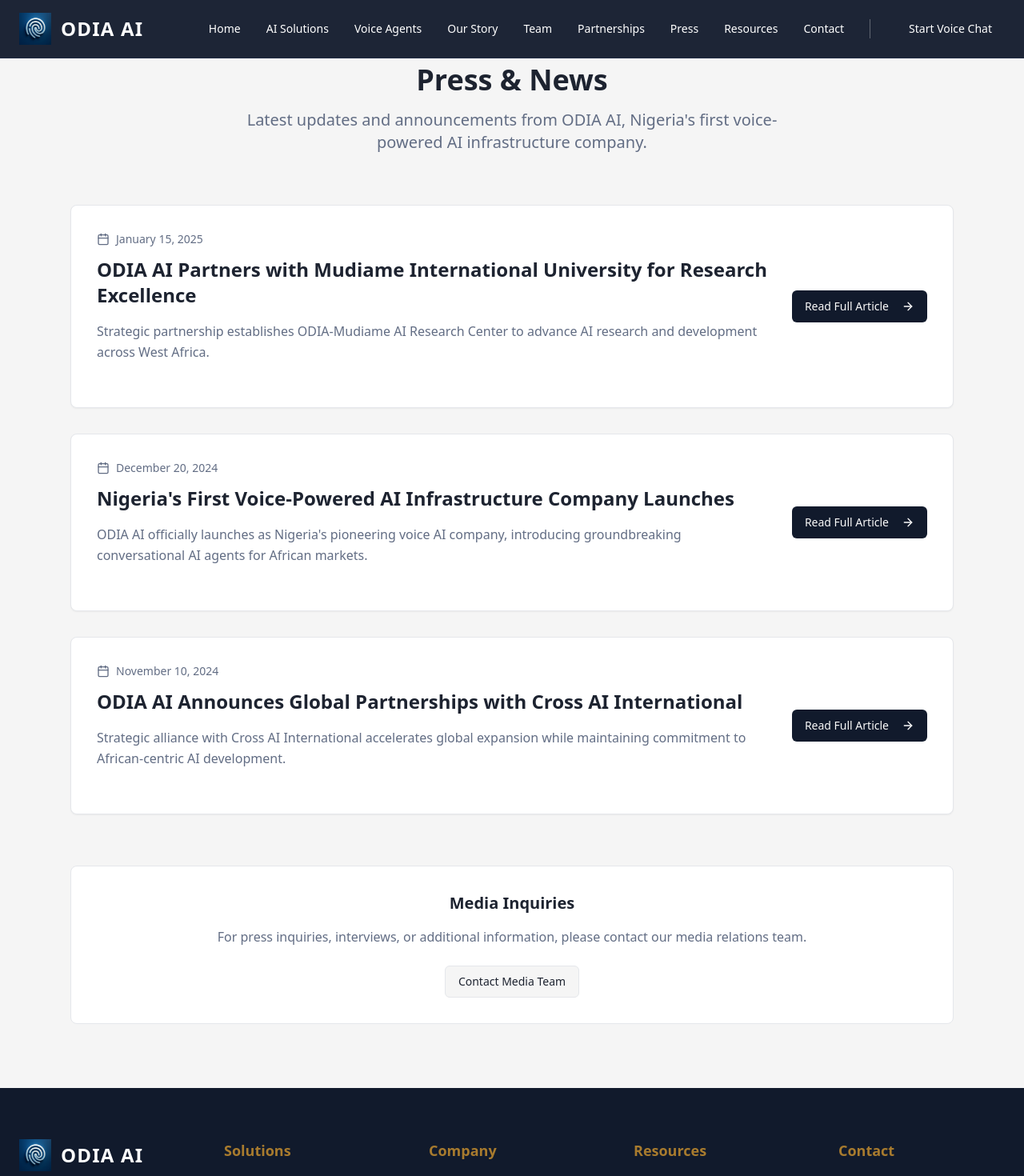
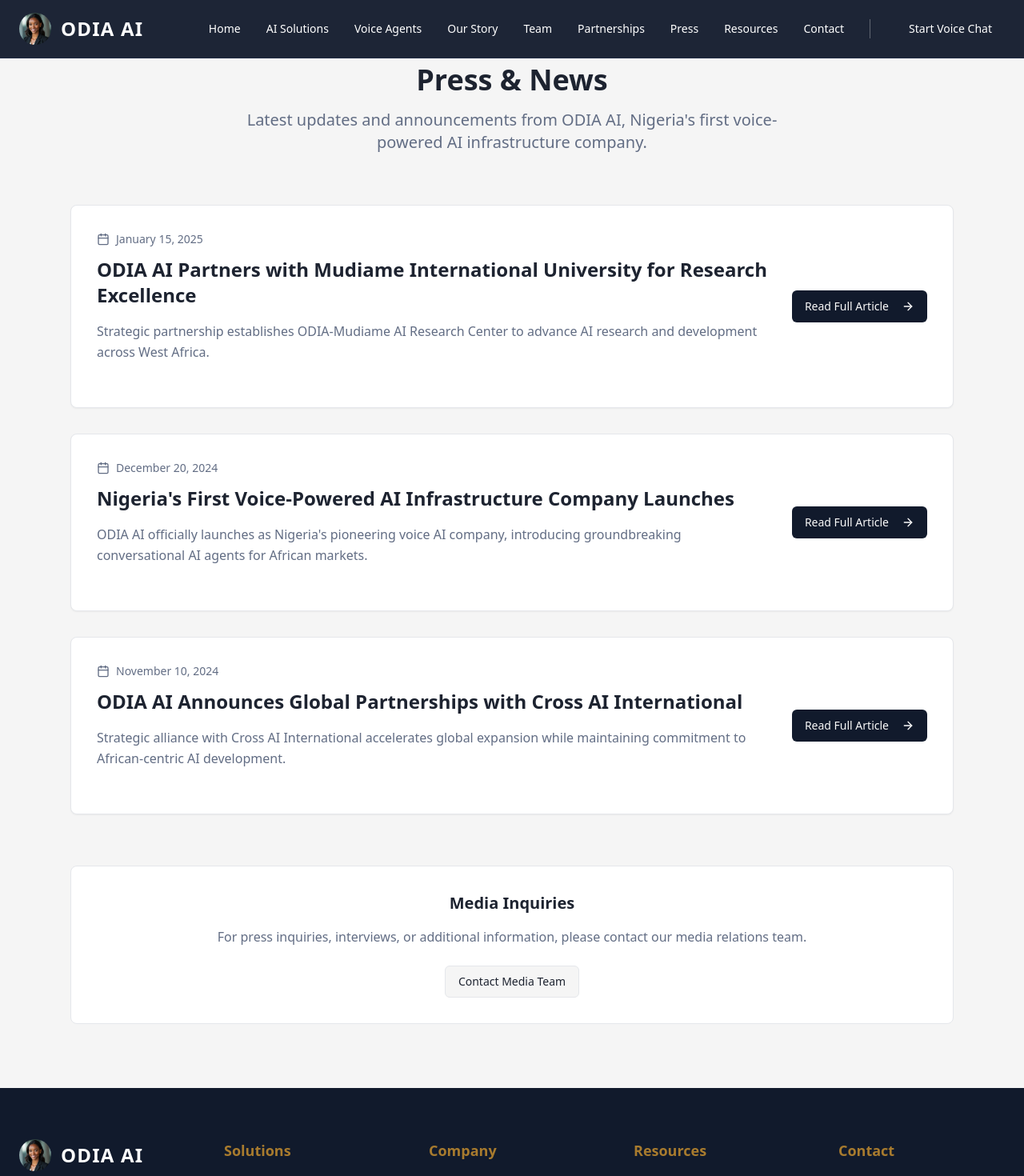
Before and after one commit to Odiabackend099/academic-ally-powered, a React (Vite) app: page /press in a window 1280 px wide. Shown: the top 1470 px of the page at 80% size. Built offline with nearby package versions, Linux system fonts and the light colour scheme.

Commit message:
Replace AI avatar with Nigerian female avatar
Replaced the current AI avatar with a realistic, good-looking light-skinned Nigerian female avatar.
-edited src/assets/nigerian-female-avatar.jpg

```diff
--- a/src/components/ChatWidget.tsx
+++ b/src/components/ChatWidget.tsx
@@ -8,6 +8,7 @@ import { useToast } from "@/hooks/use-toast";
 import { supabase } from "@/integrations/supabase/client";
 import LanguageSelector from "./LanguageSelector";
 import { sanitizeInput, checkRateLimit } from "@/utils/validation";
+import nigerianFemaleAvatar from "@/assets/nigerian-female-avatar.jpg";
 
 const ChatWidget = () => {
   const [isOpen, setIsOpen] = useState(false);
@@ -193,9 +194,9 @@ const ChatWidget = () => {
               <div className="flex items-center justify-between">
                 <div className="flex items-center space-x-3">
                   <img
-                    src="/lovable-uploads/0464e30d-bd4b-47c1-8246-8503bd90c3d1.png"
-                    alt="ODIA AI"
-                    className="w-8 h-8"
+                    src={nigerianFemaleAvatar}
+                    alt="ODIA AI Assistant"
+                    className="w-8 h-8 rounded-full object-cover"
                   />
                   <div>
                     <h3 className="font-semibold">ODIA AI Assistant</h3>
--- a/src/components/Footer.tsx
+++ b/src/components/Footer.tsx
@@ -1,6 +1,7 @@
 
 import { useNavigate } from "react-router-dom";
 import { Mail, Phone, MapPin, Linkedin, MessageCircle } from "lucide-react";
+import nigerianFemaleAvatar from "@/assets/nigerian-female-avatar.jpg";
 
 const Footer = () => {
   const navigate = useNavigate();
@@ -97,9 +98,9 @@ const Footer = () => {
           <div className="lg:col-span-1">
             <div className="flex items-center space-x-3 mb-6">
               <img
-                src="/lovable-uploads/0464e30d-bd4b-47c1-8246-8503bd90c3d1.png"
+                src={nigerianFemaleAvatar}
                 alt="ODIA AI Logo"
-                className="w-10 h-10"
+                className="w-10 h-10 rounded-full object-cover"
               />
               <div className="text-2xl font-bold tracking-wider">
                 ODIA AI
--- a/src/components/MobileMenu.tsx
+++ b/src/components/MobileMenu.tsx
@@ -3,6 +3,7 @@ import { Button } from "@/components/ui/button";
 import { Sheet, SheetContent, SheetHeader, SheetTitle, SheetTrigger } from "@/components/ui/sheet";
 import { useNavigate } from "react-router-dom";
 import { Menu, X, Home, Bot, Mic, BookOpen, Users, Globe, FileText, MessageCircle } from "lucide-react";
+import nigerianFemaleAvatar from "@/assets/nigerian-female-avatar.jpg";
 
 const MobileMenu = () => {
   const [isOpen, setIsOpen] = useState(false);
@@ -62,9 +63,9 @@ const MobileMenu = () => {
         <SheetHeader className="mb-8">
           <SheetTitle className="flex items-center space-x-3 text-white">
             <img
-              src="/lovable-uploads/0464e30d-bd4b-47c1-8246-8503bd90c3d1.png"
+              src={nigerianFemaleAvatar}
               alt="ODIA AI Logo"
-              className="w-8 h-8"
+              className="w-8 h-8 rounded-full object-cover"
             />
             <span className="text-xl font-bold">ODIA AI</span>
           </SheetTitle>
--- a/src/components/Navigation.tsx
+++ b/src/components/Navigation.tsx
@@ -2,6 +2,7 @@
 import { Button } from "@/components/ui/button";
 import { useNavigate } from "react-router-dom";
 import MobileMenu from "./MobileMenu";
+import nigerianFemaleAvatar from "@/assets/nigerian-female-avatar.jpg";
 
 const Navigation = () => {
   const navigate = useNavigate();
@@ -66,9 +67,9 @@ const Navigation = () => {
           <div className="flex items-center space-x-3 cursor-pointer"
                onClick={() => navigate('/')}>
             <img
-              src="/lovable-uploads/0464e30d-bd4b-47c1-8246-8503bd90c3d1.png"
+              src={nigerianFemaleAvatar}
               alt="ODIA AI Logo"
-              className="w-10 h-10"
+              className="w-10 h-10 rounded-full object-cover"
             />
             <div className="text-white text-2xl font-bold tracking-wider">
               ODIA AI
```
